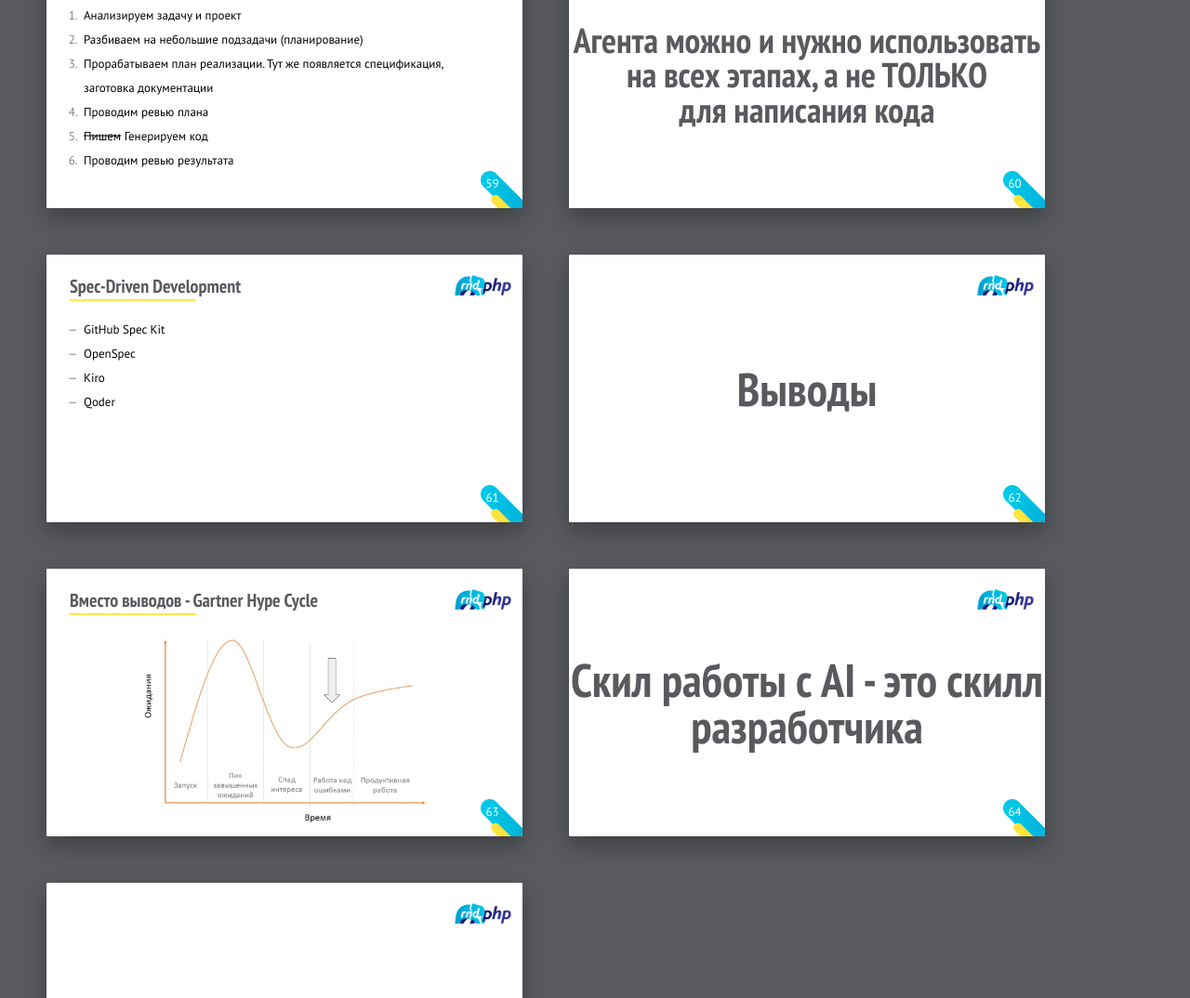
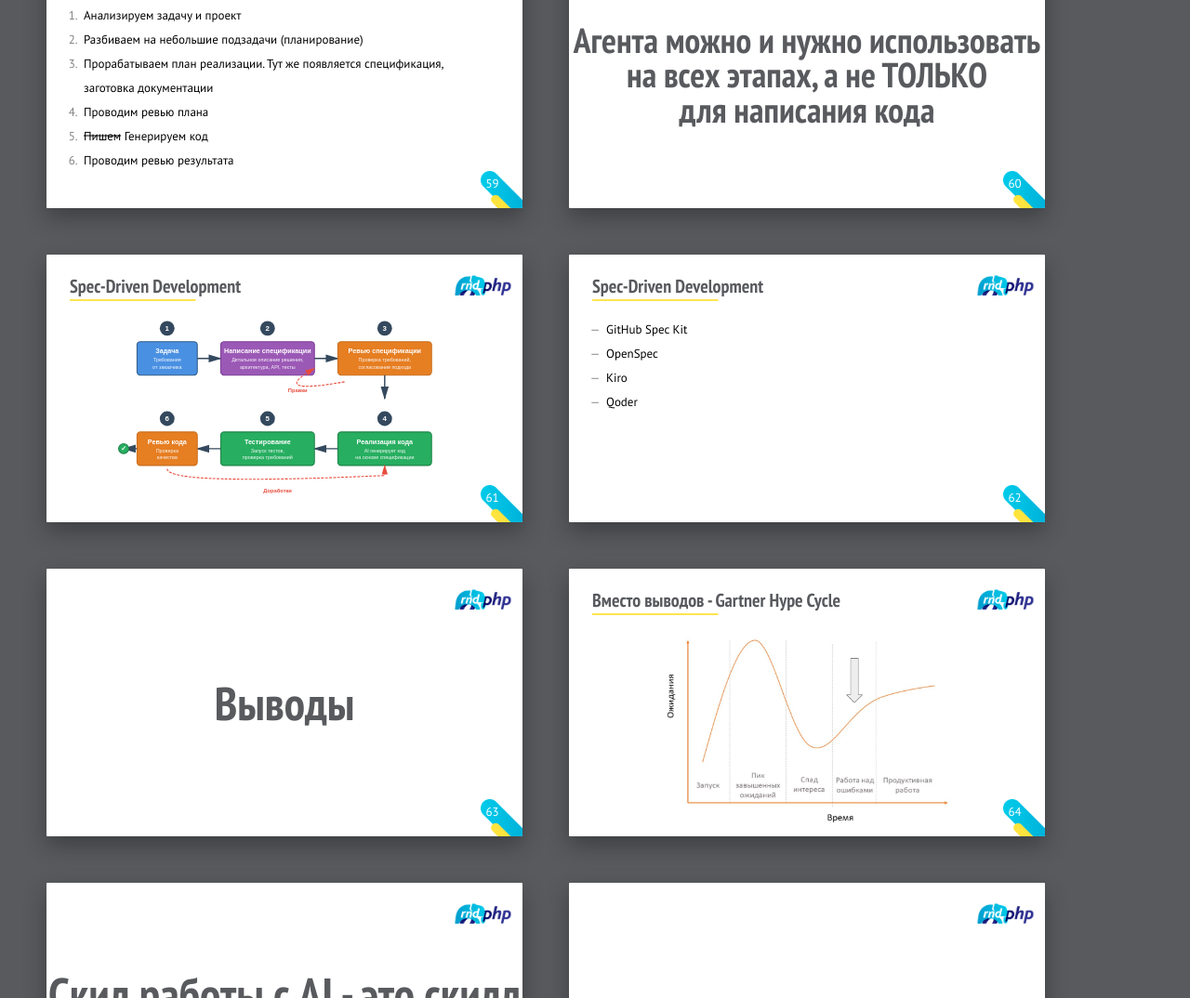
Before and after one commit to Happiest-d/rndphp-ai-agents, a website: page index.html in a window 1280 px wide. Shown: the part 9916-10990 px from the top of the page at 93% size. Drawn offline with Linux system fonts and the light colour scheme.

Commit message:
feat(presentation): sdd

```diff
--- a/index.html
+++ b/index.html
@@ -504,6 +504,11 @@
 
 <section class="slide">
     <h2>Spec-Driven Development</h2>
+    <img src="pictures/spec-driven-development.svg" alt="Spec-Driven Development процесс" style="position: absolute; top: 55%; left: 57%; transform: translate(-50%, -50%); width: 95%; max-height: 75%; object-fit: contain;">
+</section>
+
+<section class="slide">
+    <h2>Spec-Driven Development</h2>
     <ul class="next">
         <li>GitHub Spec Kit</li>
         <li>OpenSpec</li>
```
Also changed, not shown: pictures/spec-driven-development.svg (added).
